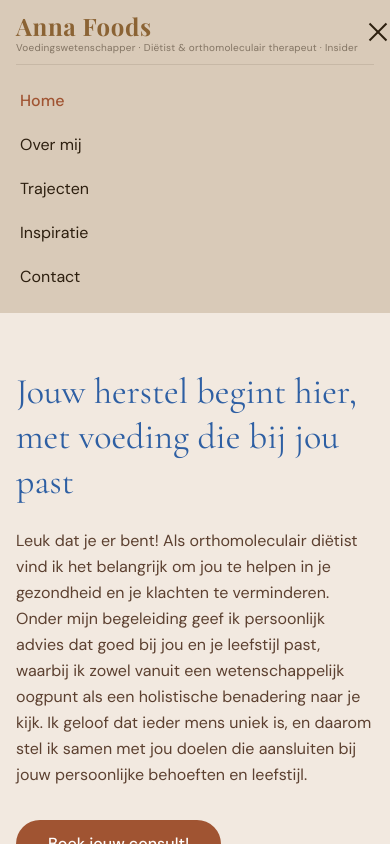
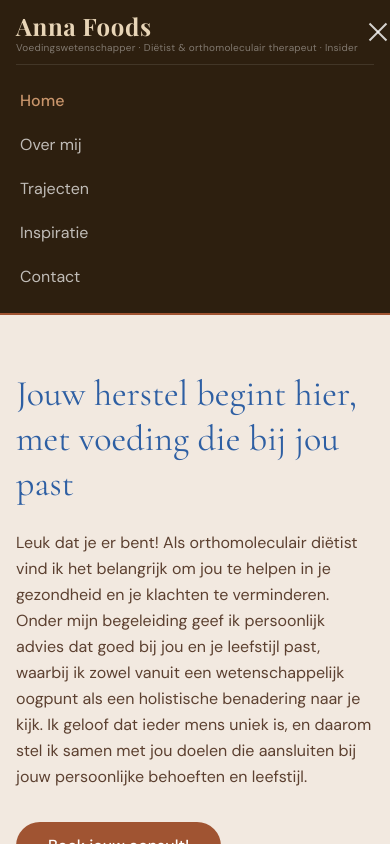
Before and after one commit to annafoods/annafoods, a Next.js app: page / in a window 390 px wide. Both pictures are taken after a click on the button "Menu openen". Shown: the top 844 px of the page. Built offline with nearby package versions, Linux system fonts and the light colour scheme.

Commit message:
Header terug donkerbruin + terracotta onderlijn als accent

```diff
--- a/components/Navigation.tsx
+++ b/components/Navigation.tsx
@@ -29,8 +29,8 @@ export default function Navigation() {
 
   return (
     <header
-      className={`sticky top-0 z-50 bg-beige-deeper transition-shadow duration-200 ${
-        scrolled ? 'shadow-sm' : ''
+      className={`sticky top-0 z-50 bg-[#2d1f0f] border-b-2 border-terracotta transition-shadow duration-200 ${
+        scrolled ? 'shadow-lg shadow-black/20' : ''
       }`}
     >
       <nav className="max-w-7xl mx-auto px-4 sm:px-6 lg:px-8">
@@ -38,10 +38,10 @@ export default function Navigation() {
 
           {/* Logo */}
           <Link href="/" className="group">
-            <span className="font-logo text-2xl sm:text-3xl text-brown-gold font-bold tracking-wide block leading-tight">
+            <span className="font-logo text-2xl sm:text-3xl text-[#e8d5b7] font-bold tracking-wide block leading-tight">
               Anna Foods
             </span>
-            <span className="font-body text-[10px] text-text-dark/50 tracking-wide leading-none mt-0.5 block">
+            <span className="font-body text-[10px] text-white/40 tracking-wide leading-none mt-0.5 block">
               Voedingswetenschapper&nbsp;·&nbsp;Diëtist&nbsp;&amp;&nbsp;orthomoleculair&nbsp;therapeut&nbsp;·&nbsp;Insider
             </span>
           </Link>
@@ -54,8 +54,8 @@ export default function Navigation() {
                 href={link.href}
                 className={`font-body text-sm transition-colors duration-150 ${
                   pathname === link.href
-                    ? 'text-terracotta font-medium'
-                    : 'text-text-dark hover:text-blue-accent'
+                    ? 'text-[#c9956b] font-medium'
+                    : 'text-white/70 hover:text-white'
                 }`}
               >
                 {link.label}
@@ -70,23 +70,23 @@ export default function Navigation() {
             aria-label={isOpen ? 'Menu sluiten' : 'Menu openen'}
             aria-expanded={isOpen}
           >
-            <span className={`block w-6 h-0.5 bg-text-dark transition-transform duration-200 ${isOpen ? 'rotate-45 translate-y-2' : ''}`} />
-            <span className={`block w-6 h-0.5 bg-text-dark transition-opacity duration-200 ${isOpen ? 'opacity-0' : ''}`} />
-            <span className={`block w-6 h-0.5 bg-text-dark transition-transform duration-200 ${isOpen ? '-rotate-45 -translate-y-2' : ''}`} />
+            <span className={`block w-6 h-0.5 bg-white/80 transition-transform duration-200 ${isOpen ? 'rotate-45 translate-y-2' : ''}`} />
+            <span className={`block w-6 h-0.5 bg-white/80 transition-opacity duration-200 ${isOpen ? 'opacity-0' : ''}`} />
+            <span className={`block w-6 h-0.5 bg-white/80 transition-transform duration-200 ${isOpen ? '-rotate-45 -translate-y-2' : ''}`} />
           </button>
         </div>
 
         {/* Mobile menu */}
         <div className={`md:hidden overflow-hidden transition-all duration-300 ${isOpen ? 'max-h-64 opacity-100' : 'max-h-0 opacity-0'}`}>
-          <div className="py-4 border-t border-text-dark/10 space-y-1">
+          <div className="py-4 border-t border-white/10 space-y-1">
             {links.map((link) => (
               <Link
                 key={link.href}
                 href={link.href}
                 className={`block py-2 px-1 font-body transition-colors ${
                   pathname === link.href
-                    ? 'text-terracotta font-medium'
-                    : 'text-text-dark hover:text-blue-accent'
+                    ? 'text-[#c9956b] font-medium'
+                    : 'text-white/70 hover:text-white'
                 }`}
               >
                 {link.label}
```
